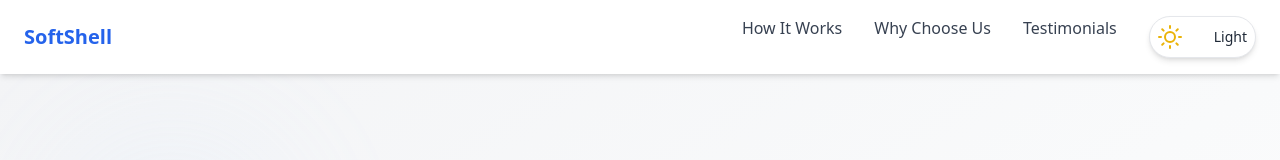
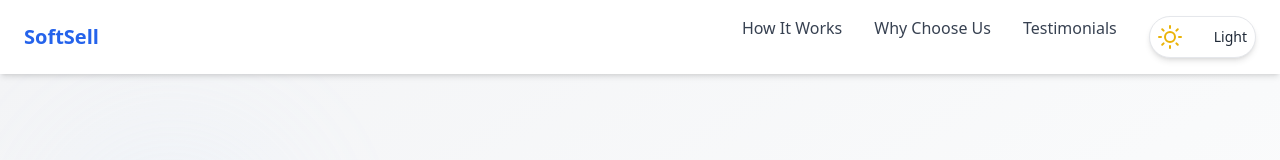
Before and after one commit to riya-py/Softshell, a React (Vite) app: page / in a window 1280 px wide. Shown: the top 160 px of the page. Built offline with nearby package versions, Linux system fonts and the light colour scheme.

Commit message:
navbar updated

```diff
--- a/src/components/Navbar.jsx
+++ b/src/components/Navbar.jsx
@@ -88,7 +88,7 @@ const Navbar = () => {
               ease: "easeInOut"
             }}
           >
-            SoftShell
+            SoftSell
           </motion.span>
         </motion.h1>
 
```
